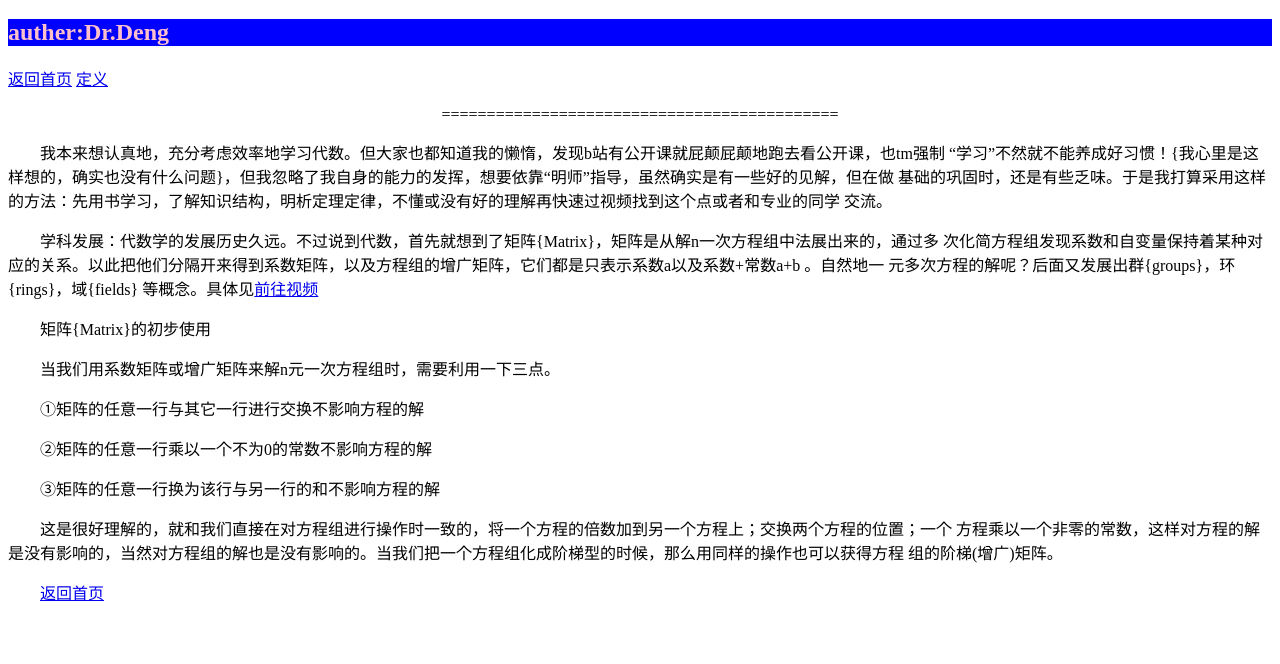
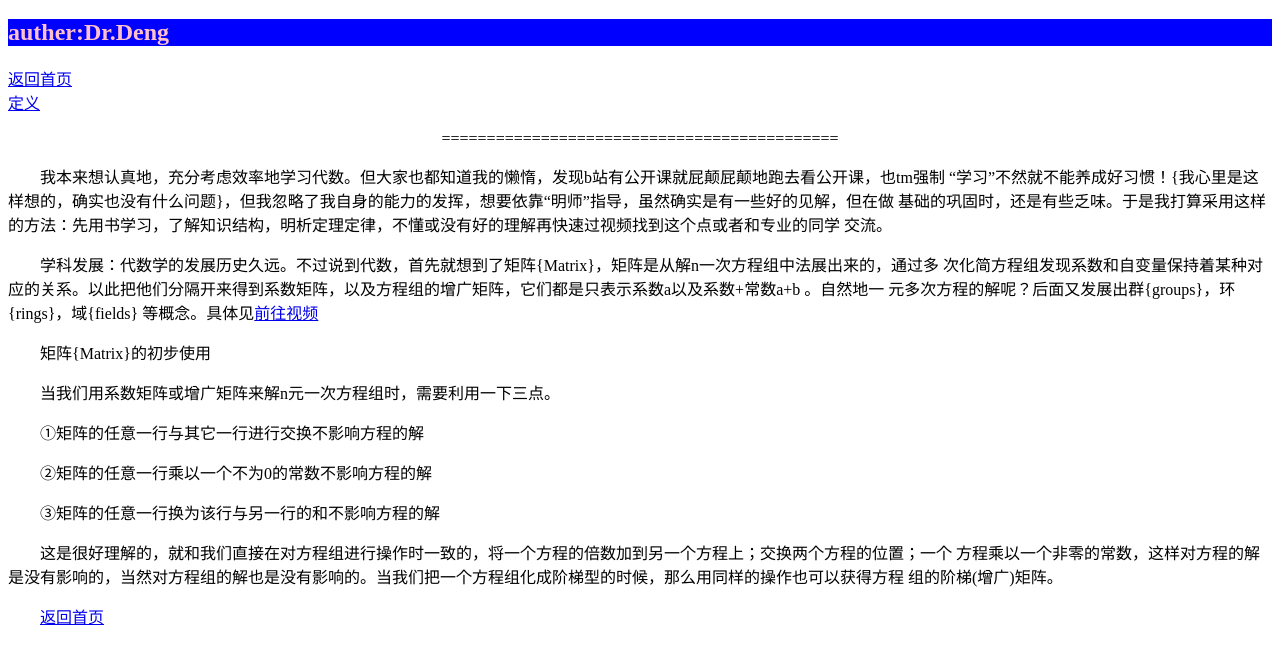
Before and after one commit to mengnanxiaogang/algebra, a plain HTML site: page index.html in a window 1280 px wide. Shown: the part 70-734 px from the top of the page. Drawn offline with Linux system fonts and the light colour scheme.

Commit message:
Update index.html

```diff
--- a/index.html
+++ b/index.html
@@ -14,7 +14,7 @@
           <body>
                   <h1>代数{Algebra}</h1>
                   <h2>auther:Dr.Deng</h2>
-                  <a href="https://mengnanxiaogang.github.io/mypage/index.html">返回首页</a>
+                  <a href="https://mengnanxiaogang.github.io/mypage/index.html">返回首页</a><br>
                   <a href="domain.html">定义</a>
                   <p><center>============================================</p>
                   <p align="left">我本来想认真地，充分考虑效率地学习代数。但大家也都知道我的懒惰，发现b站有公开课就屁颠屁颠地跑去看公开课，也tm强制
```
